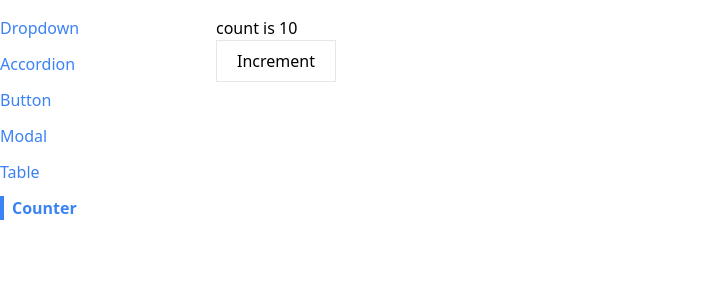
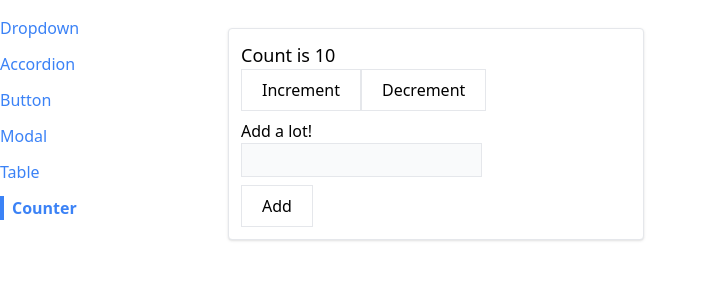
Before and after one commit to Pendentyw/React-components, a React (Create React App) app: page /counter in a window 1280 px wide. Shown: the top 300 px of the page, without its empty margins (0-707 px from the left). Built offline with nearby package versions, Linux system fonts and the light colour scheme.

Commit message:
increment, decrement, and customized value inc

```diff
--- a/src/pages/CounterPage.js
+++ b/src/pages/CounterPage.js
@@ -1,18 +1,58 @@
-import useCounter from '../hooks/use-counter';
+import { useState } from 'react';
 import Button from '../components/Button';
+import Panel from '../components/Panel';
 
 function CounterPage({ initialCount }) {
-  const { count, increment } = useCounter(initialCount);
+  const [count, setCount] = useState(initialCount);
+  const [valueToAdd, setValueToAdd] = useState(0);
+
+  const increment = () => {
+    setCount(count + 1);
+  };
+
+  const decrement = () => {
+    setCount(count - 1);
+  };
+
+  const handleChange = (e) => {
+    const value = parseInt(e.target.value) || 0;
+    setValueToAdd(value);
+  };
+
+  const handleSubmit = (e) => {
+    e.preventDefault();
+    setCount(count + valueToAdd);
+    setValueToAdd(0);
+  };
 
   return (
-    <div>
-      <h1>count is {count}</h1>
+    <Panel className='m-3 flex flex-col'>
+      <h1 className='text-lg'>Count is {count}</h1>
+      <div className='flex flex-row'>
         <Button
           onClick={increment}
           outline>
           Increment
         </Button>
+        <Button
+          onClick={decrement}
+          outline>
+          Decrement
+        </Button>
       </div>
+      <form
+        onSubmit={handleSubmit}
+        className=' flex flex-col items-start'>
+        <label className='mt-2'>Add a lot!</label>
+        <input
+          value={valueToAdd || ''}
+          onChange={handleChange}
+          className=' p-1 border bg-gray-50 border-gray-200 mb-2'
+          type='number'
+        />
+        <Button outline>Add</Button>
+      </form>
+    </Panel>
   );
 }
 
```
Lines whose indentation alone changed are shown as unchanged.
